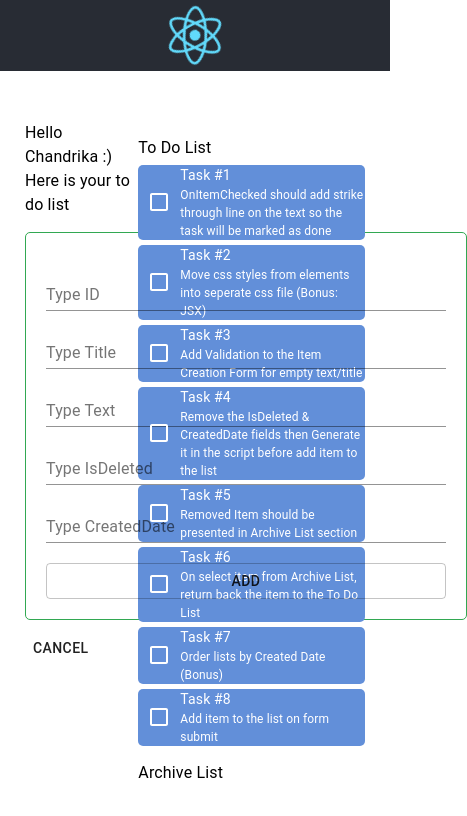
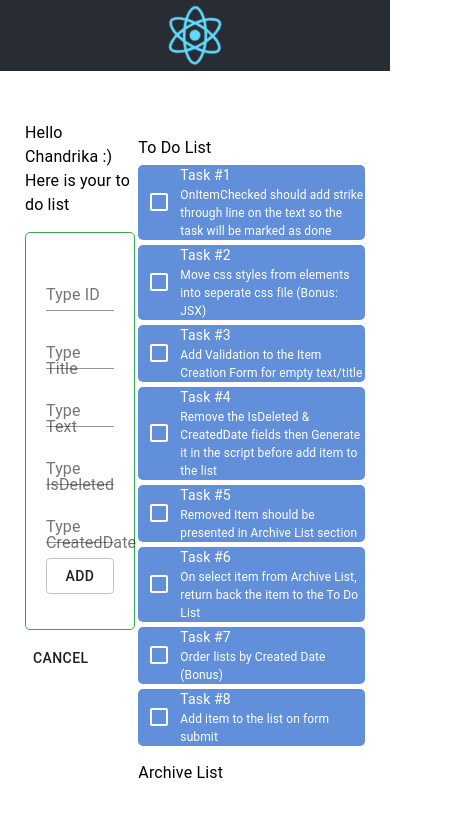
Before and after one commit to codejunkiedev/react-todo-list, a React (Create React App) app: page / in a window 390 px wide. Both pictures are taken after a click on the button "CREATE NEW TASK". Shown: the top 816 px of the page, 467 px wide, since content can reach past the window. Built offline with nearby package versions, Linux system fonts and the light colour scheme.

Commit message:
form design responsive

```diff
--- a/src/Components/ToDoList/CreateToDoFrom.js
+++ b/src/Components/ToDoList/CreateToDoFrom.js
@@ -27,7 +27,10 @@ const dispatch = useDispatch()
             className='form-container'
             component="form"
             sx={{
-                '& .MuiTextField-root': { m: 1, width: '25ch' },
+                width: '60%',
+                height: '60%',
+                paddingTop: 20,
+
             }}
             noValidate
             autoComplete="off"
@@ -36,6 +39,7 @@ const dispatch = useDispatch()
                 Object.keys(props).map((item) => {
                     return <div style={{ marginTop: 10 }}>
                         <TextField
+
                             id={item}
                             label={`Type ${item}`}
                             placeholder={item}
@@ -45,7 +49,7 @@ const dispatch = useDispatch()
                     </div>
                 })
             }
-            <Button onClick={onSubmitForm} variant="outlined" style={{ marginTop: 20 }}>Add</Button>
+            <Button onClick={onSubmitForm} variant="outlined" style={{ marginTop: 15, marginBottom: 15 }}>Add</Button>
         </Box>
     )
 }
```
